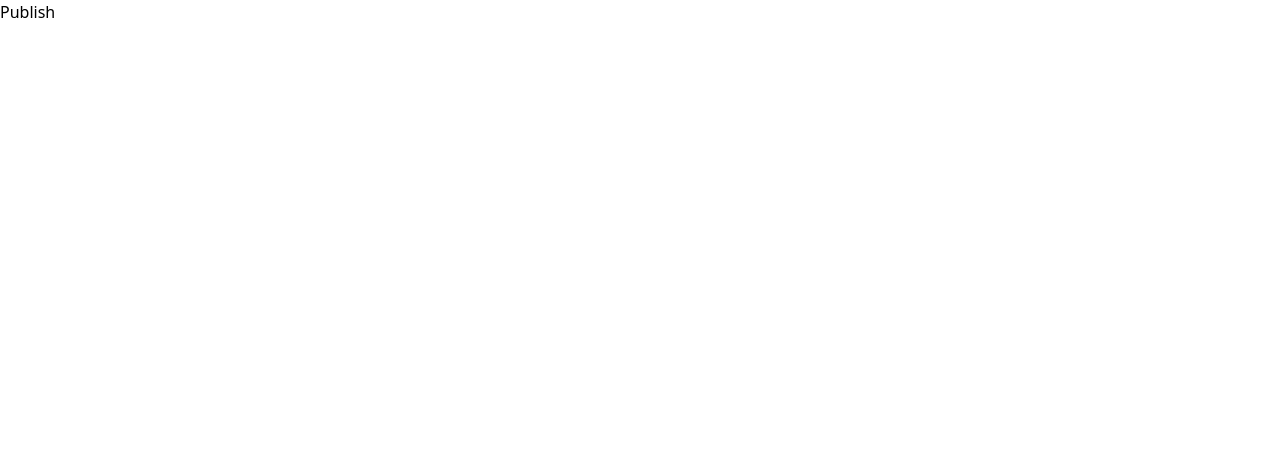
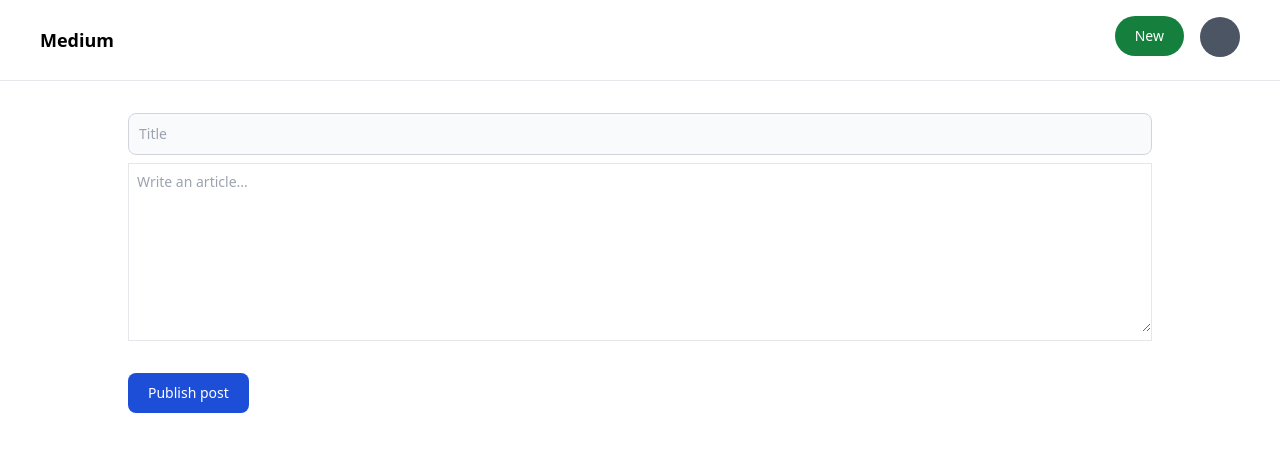
Before and after one commit to Lakhan3011/medium-Blog, a React (Vite) app in the folder frontend/: page /publish in a window 1280 px wide. Shown: the top 452 px of the page. Built offline with nearby package versions, Linux system fonts and the light colour scheme.

Commit message:
Added publish page_2

```diff
--- a/frontend/src/components/FullBlog.tsx
+++ b/frontend/src/components/FullBlog.tsx
@@ -8,13 +8,13 @@
       <Appbar />
       <div className="flex justify-center">
         <div className="grid grid-cols-12 px-28 w-full pt-12 max-w-screen-2xl">
-          <div className="col-span-8 bg-sky-500">
+          <div className="col-span-8">
             <div className="text-5xl font-extrabold pt-2">{blog.title}</div>
             <div className="text-slate-500">Posted on May 1, 2024</div>
             <div className="pt-4">{blog.content}</div>
           </div>
 
-          <div className="col-span-4 bg-red-300">
+          <div className="col-span-4 ">
             <div className="text-lg"> Author</div>
 
             <div className="flex mt-5">
--- a/frontend/src/pages/Publish.tsx
+++ b/frontend/src/pages/Publish.tsx
@@ -1,3 +1,83 @@
+import { Appbar } from "../components/Appbar";
+import axios from "axios";
+import { BACKEND_URL } from "../config";
+import { useNavigate } from "react-router-dom";
+import { ChangeEvent, useState } from "react";
+
 export const Publish = () => {
-  return <div>Publish</div>;
+  const [title, setTitle] = useState("");
+  const [description, setDescription] = useState("");
+  const navigate = useNavigate();
+
+  return (
+    <div>
+      <Appbar />
+      <div className="flex justify-center w-full pt-8">
+        <div className="max-w-screen-lg w-full">
+          <input
+            onChange={(e) => {
+              setTitle(e.target.value);
+            }}
+            type="text"
+            className="w-full bg-gray-50 border border-gray-300 text-gray-900 text-sm rounded-lg focus:ring-blue-500 focus:border-blue-500 block  p-2.5"
+            placeholder="Title"
+          />
+
+          <TextEditor
+            onChange={(e) => {
+              setDescription(e.target.value);
+            }}
+          />
+          <button
+            onClick={async () => {
+              const token = localStorage.getItem("token");
+              const response = await axios.post(
+                `${BACKEND_URL}/api/v1/blog`,
+                {
+                  title,
+                  content: description,
+                },
+                {
+                  headers: {
+                    Authorization: `Bearer ${token}`,
+                  },
+                }
+              );
+              navigate(`/blog/${response.data.id}`);
+            }}
+            type="submit"
+            className="mt-4 inline-flex items-center px-5 py-2.5 text-sm font-medium text-center text-white bg-blue-700 rounded-lg focus:ring-4 focus:ring-blue-200 dark:focus:ring-blue-900 hover:bg-blue-800"
+          >
+            Publish post
+          </button>
+        </div>
+      </div>
+    </div>
+  );
 };
+
+function TextEditor({
+  onChange,
+}: {
+  onChange: (e: ChangeEvent<HTMLTextAreaElement>) => void;
+}) {
+  return (
+    <div className="mt-2">
+      <div className="w-full mb-4 ">
+        <div className="flex items-center justify-between border">
+          <div className="my-2 bg-white rounded-b-lg w-full">
+            <label className="sr-only">Publish post</label>
+            <textarea
+              onChange={onChange}
+              id="editor"
+              rows={8}
+              className="focus:outline-none block w-full px-0 text-sm text-gray-800 bg-white border-0 pl-2"
+              placeholder="Write an article..."
+              required
+            />
+          </div>
+        </div>
+      </div>
+    </div>
+  );
+}
```
